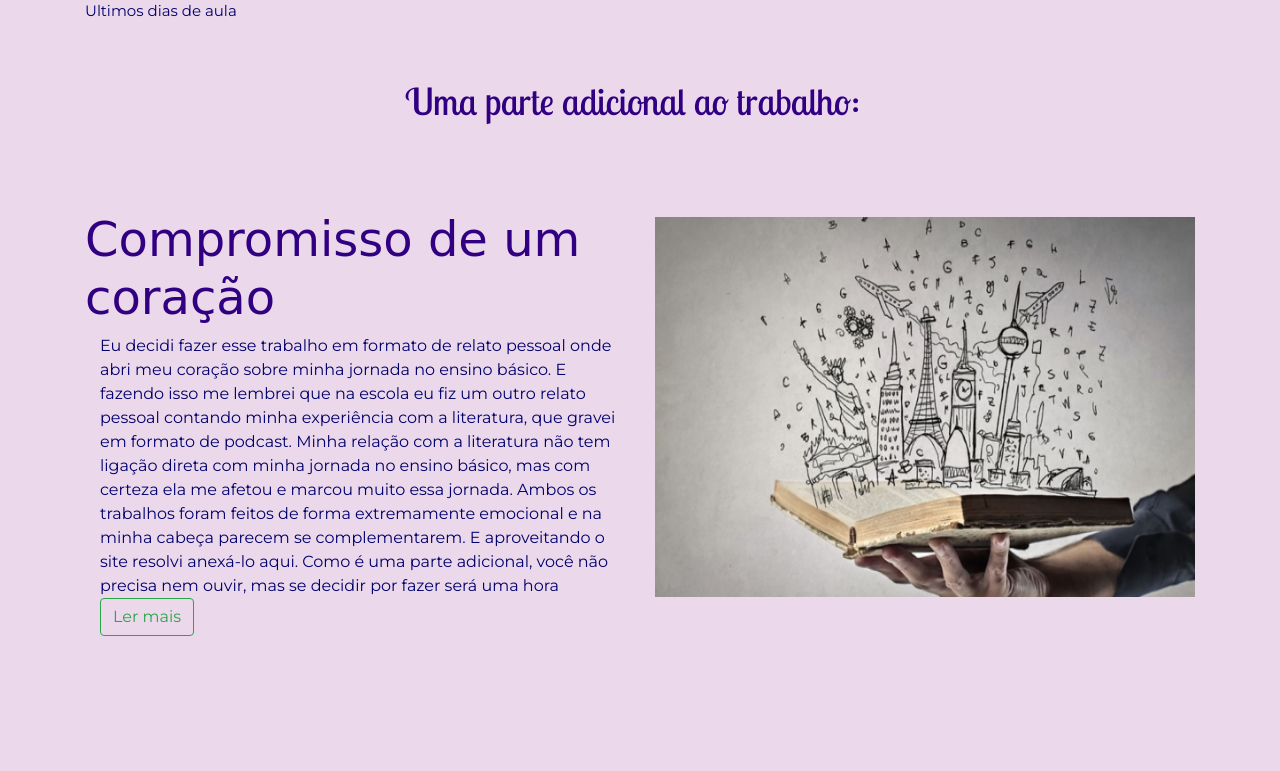
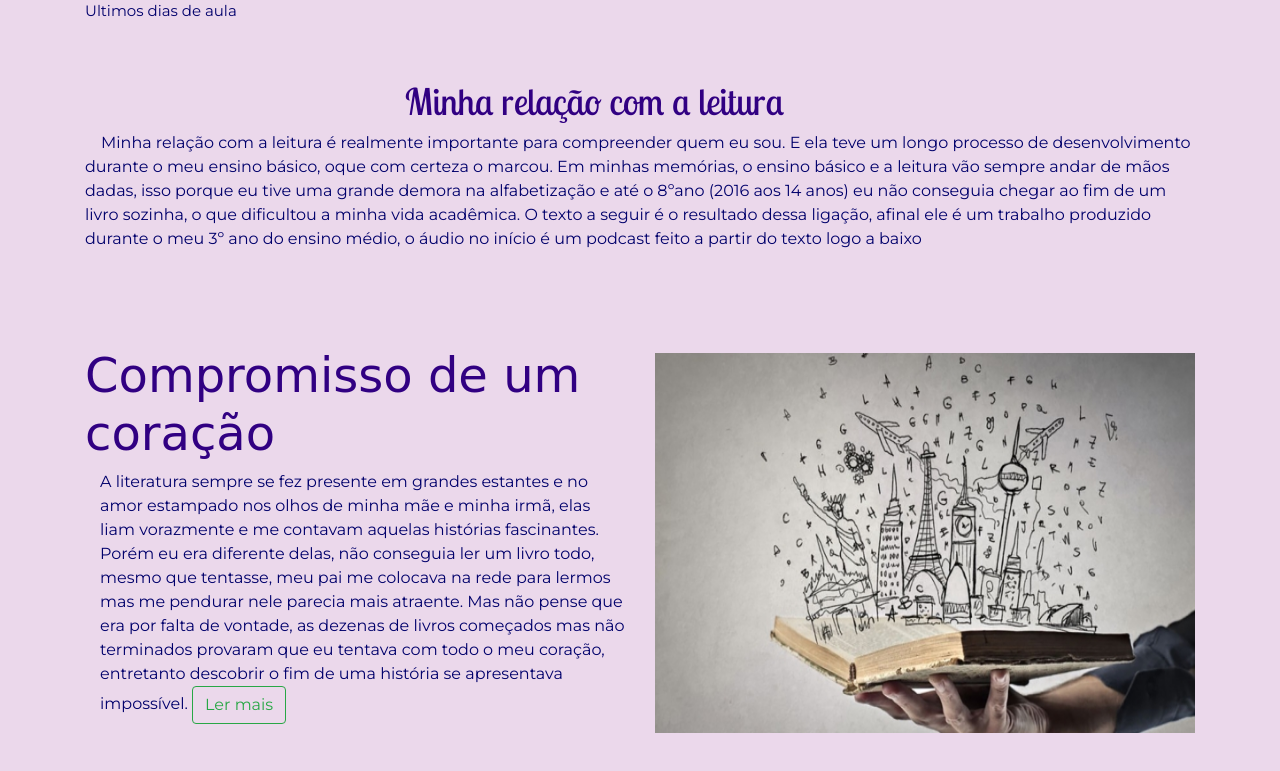
Before and after one commit to BabiAndrade1/Historia-da-educa-o, a plain HTML site: page index.html in a window 1280 px wide. Shown: the part 2338-3109 px from the top of the page. Drawn offline with nearby package versions, Linux system fonts and the light colour scheme; a web font is replaced by a local one.

Commit message:
Retoques para finalizar

```diff
--- a/index.html
+++ b/index.html
@@ -167,7 +167,15 @@
 
     </div>
     <div class="podcast">
-      <h4 id="texto5" class="tituloPdc">Uma parte adicional ao trabalho:</h4>
+      <h4 id="texto5" class="tituloPdc">Minha relação com a leitura</h4>
+      <p>&emsp;Minha relação com a leitura é realmente importante para compreender quem
+        eu sou. E ela teve um longo processo de desenvolvimento durante o meu ensino
+        básico, oque com certeza o marcou. Em minhas memórias, o ensino básico e a
+        leitura vão sempre andar de mãos dadas, isso porque eu tive uma grande demora
+        na alfabetização e até o 8ºano (2016 aos 14 anos) eu não conseguia chegar ao fim
+        de um livro sozinha, o que dificultou a minha vida acadêmica. O texto a seguir é o
+        resultado dessa ligação, afinal ele é um trabalho produzido durante o meu 3º ano do
+        ensino médio, o áudio no início é um podcast feito a partir do texto logo a baixo</p>
       <div class="row ">
         <div class="col-md-6 order-md-2">
           <h4><br></h4>
@@ -175,15 +183,15 @@
         </div>
         <div class="col-md-6 order-md-1 textoMelhoresEventos">
           <h4>Compromisso de um coração</h4>
-          <p class="textoPdc">Eu decidi fazer esse trabalho em formato de relato pessoal onde abri meu
-            coração sobre minha jornada no ensino básico. E fazendo isso me lembrei que na
-            escola eu fiz um outro relato pessoal contando minha experiência com a literatura,
-            que gravei em formato de podcast. Minha relação com a literatura não tem ligação
-            direta com minha jornada no ensino básico, mas com certeza ela me afetou e
-            marcou muito essa jornada. Ambos os trabalhos foram feitos de forma
-            extremamente emocional e na minha cabeça parecem se complementarem. E
-            aproveitando o site resolvi anexá-lo aqui. Como é uma parte adicional, você não
-            precisa nem ouvir, mas se decidir por fazer será uma hora<a href="texto5.html"><button htype="button"
+          <p class="textoPdc">A literatura sempre se fez presente em grandes estantes e no amor
+            estampado nos olhos de minha mãe e minha irmã, elas liam vorazmente e me
+            contavam aquelas histórias fascinantes. Porém eu era diferente delas, não
+            conseguia ler um livro todo, mesmo que tentasse, meu pai me colocava na rede
+            para lermos mas me pendurar nele parecia mais atraente. Mas não pense que era
+            por falta de vontade, as dezenas de livros começados mas não terminados
+            provaram que eu tentava com todo o meu coração, entretanto descobrir o fim de
+            uma história se apresentava impossível.
+            <a href="texto5.html"><button htype="button"
                 class="btn btn-outline-success">Ler mais</button></a>
           </p>
         </div>
```
